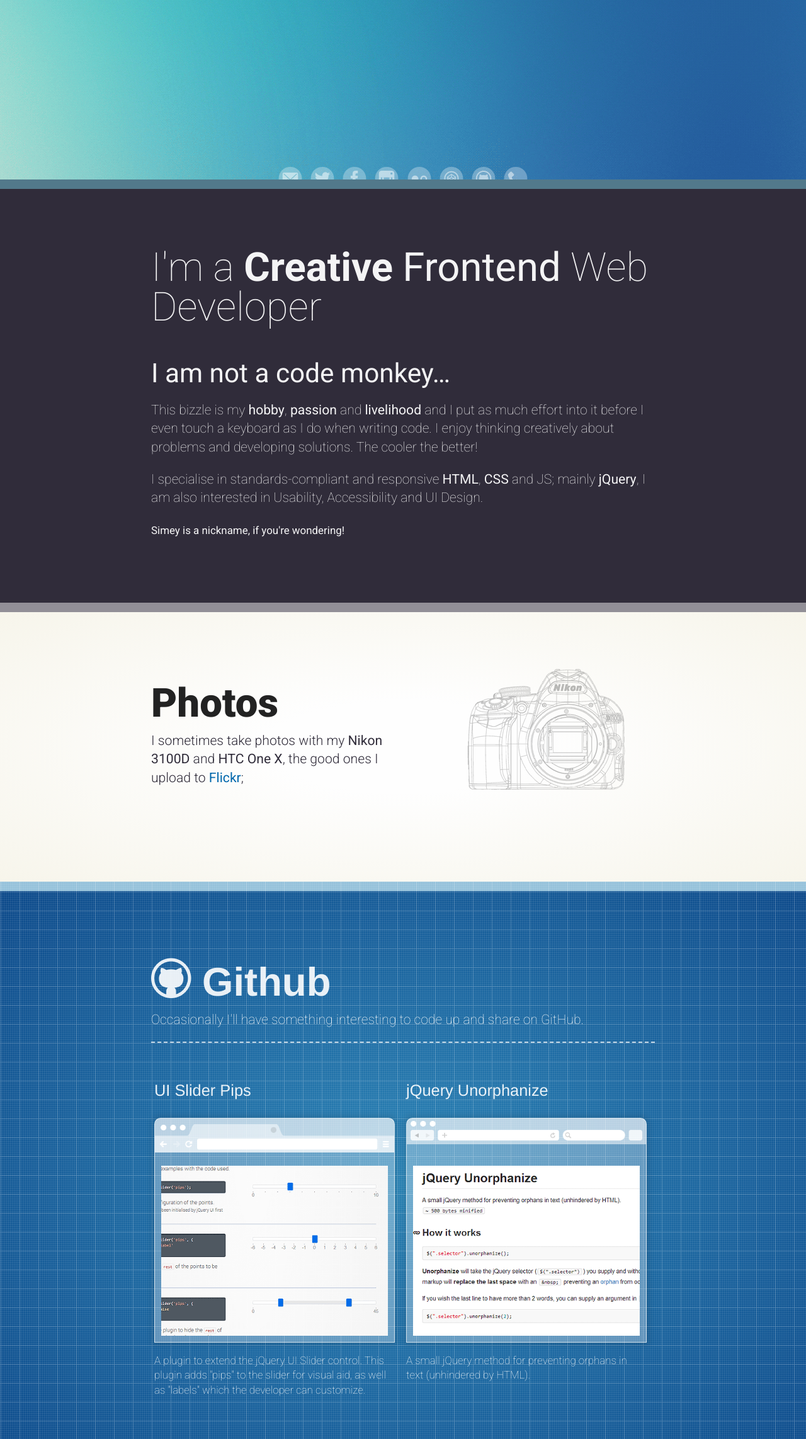
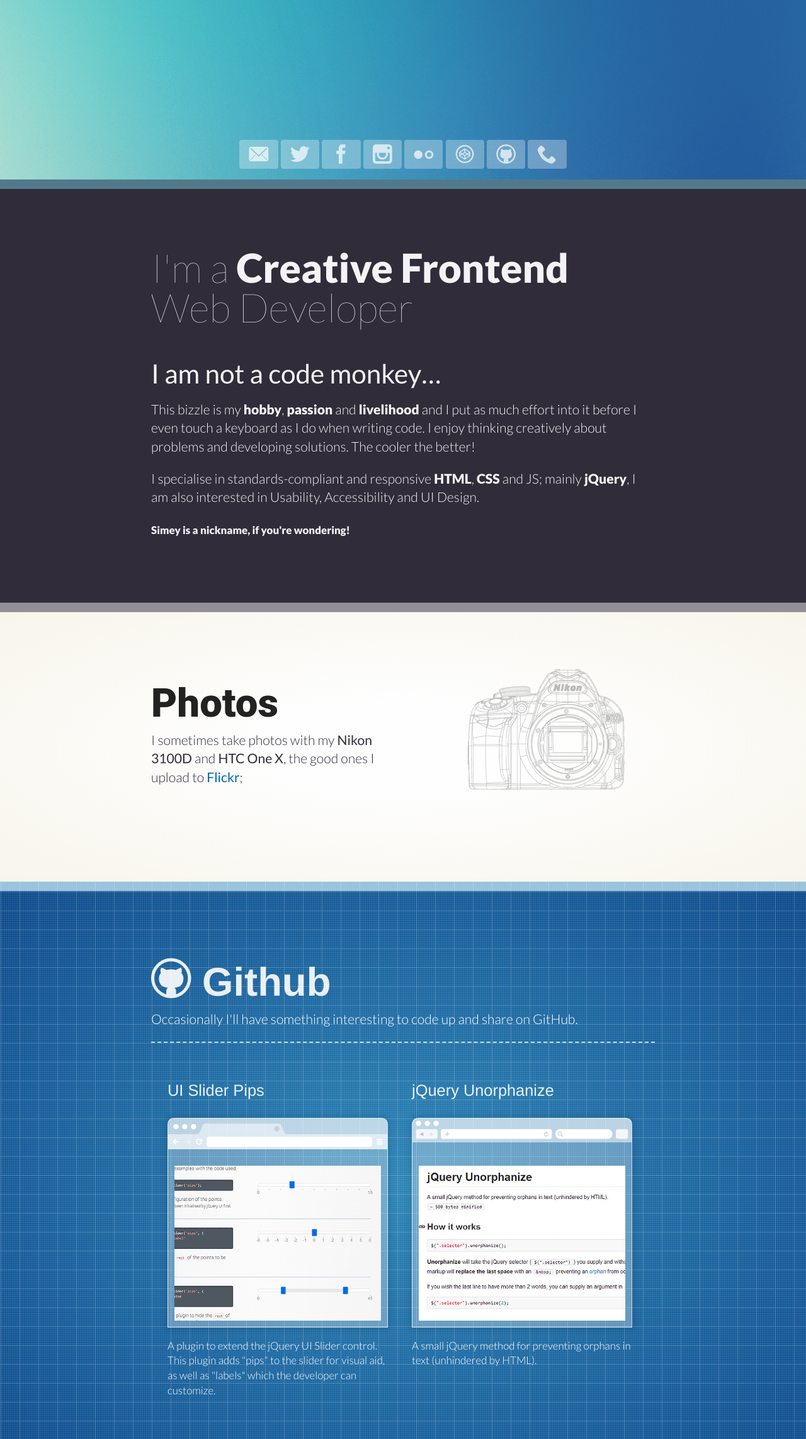
Before and after one commit to simeydotme/simey.me, a plain HTML site: page index.html in a window 1280 px wide. Shown: the part 515-2800 px from the top of the page at 63% size. Drawn offline with nearby package versions, Linux system fonts and the light colour scheme; a web font is replaced by a local one.

Commit message:
move to lato, fix camera, change social icons

```diff
--- a/css/simey-flickr-bar.css
+++ b/css/simey-flickr-bar.css
@@ -54,6 +54,7 @@
 	}
 
 	.cameras:hover .flickr-camera {
+
 		-webkit-animation:none;
 		-moz-animation:none;
 		-ms-animation:none;
@@ -61,6 +62,7 @@
 		animation:none;
 
 		opacity: 0;
+
 	}
 
 	.cameras:hover .flickr-camera-full {
@@ -122,8 +124,6 @@
 	@media screen and ( max-width: 1000px ) {
 
 		.flickr-camera {
-
-			top: 10px; right: -70px;
 
 			-webkit-animation: none;
 			-mox-animation: none;
--- a/css/simey.css
+++ b/css/simey.css
@@ -19,7 +19,7 @@
 		min-height: 1000px;
 		background: #eee;
 
-		font-family: 'Roboto', Helvetica, Arial;
+		font-family: 'Lato', Helvetica, Arial;
 		font-weight: 100;
 
 		overflow-x: hidden;
@@ -302,7 +302,7 @@
 
 	.contact li a {
 
-        color: rgba(255,255,255,0.5);
+        color: rgba(255,255,255,0.7);
         display: block;
         width: 100%;
         height: 100%;
@@ -314,32 +314,26 @@
 
 		display: inline-block;
         font-size: 1.45em;
-        width: 1.5em;
+        width: 2em;
         height: 1.5em;
-		border-radius: 100%;
+		border-radius: 4px;
         margin: 0;
         background: rgba(255,255,255,0.3);
 
-		-webkit-transform: translate(0,1.25em) scale(0.8);
-		-moz-transform: translate(0,1.25em) scale(0.8);
-		-ms-transform: translate(0,1.25em) scale(0.8);
-		-o-transform: translate(0,1.25em) scale(0.8);
-		transform: translate(0,1.25em) scale(0.8);
 	}
 
 	.contact:hover li {
 
 		margin: 0 .2em 0;
 
-		-webkit-transform: scale(1) translate(0,0);
-		-moz-transform: scale(1) translate(0,0);
-		-ms-transform: scale(1) translate(0,0);
-		-o-transform: scale(1) translate(0,0);
-		transform: scale(1) translate(0,0);
-
 	}
 
-	.contact li:hover { background: transparent; }
+	.contact li:hover {
+
+        background: transparent;
+
+    }
+
 	.contact li a:active,
 	.contact li a:focus,
 	.contact li:hover a { color: #302C3A; }
@@ -389,22 +383,28 @@
 
 
 	.simey-about {
+
 		margin: auto;
         padding: 40px 0 80px;
         width: auto;
+
 		background: #302C3A;
         color: white;
         color: rgba(255,255,255,0.95);
+        font-weight: 300;
 
 		border-width: 15px 0;
         border-style: solid;
 		border-color: #52798B white rgba(255, 255, 255,0.47);
+
 	}
+
+    .simey-about strong { font-weight: 800; }
 
 	.simey-about-inner 	{}
 
 	.simey-about h2,
-	.simey-about h3 	{ font-family: 'Roboto', Helvetica, Arial; }
+	.simey-about h3 	{ font-family: 'Lato', Helvetica, Arial; }
 
 	.simey-about h2		{ font-size: 3em; line-height: 1; }
 	.simey-about h3		{ font-size: 2em; font-weight: 400; line-height: 1;  }
@@ -424,6 +424,8 @@
 		background-color: #2883B6;
 		background-image: url('../img/grid.png');
 
+        font-weight: 300;
+
 		background-image: url('../img/grid.png'), -moz-radial-gradient(center, ellipse cover,  rgba(40,131,182,1) 0%, rgba(8,70,136,1) 100%); /* FF3.6+ */
 		background-image: url('../img/grid.png'), -webkit-gradient(radial, center center, 0px, center center, 100%, color-stop(0%,rgba(40,131,182,1)), color-stop(100%,rgba(8,70,136,1))); /* Chrome,Safari4+ */
 		background-image: url('../img/grid.png'), -webkit-radial-gradient(center, ellipse cover,  rgba(40,131,182,1) 0%,rgba(8,70,136,1) 100%); /* Chrome10+,Safari5.1+ */
@@ -438,30 +440,106 @@
 
 	}
 
-	.github-wrapper h2 { font-size: 3em; }
-	.github-wrapper hr { border-top: 2px dashed rgba(255,255,255,0.7); }
-	.github-wrapper a { color: rgba(255,255,255,0.9); }
+	.github-wrapper h2 {
 
-	.github-project { display: inline-block; width: 50%; position: relative; vertical-align: top; margin-left: -5px; }
-	.github-project-inner { padding: 10px; }
-	.github-project h3 { font-size: 1.2em; }
-	.github-project p { font-size: 0.8em; }
+        font-size: 3em;
+
+    }
+
+	.github-wrapper hr {
+
+        border-top: 2px dashed rgba(255,255,255,0.7);
+
+    }
+
+	.github-wrapper a {
+
+        color: rgba(255,255,255,0.9);
+
+    }
+
+	.github-project {
+
+        display: inline-block;
+        width: 46%;
+        position: relative;
+        vertical-align: top;
+        margin-left: 2%;
+
+    }
+
+	.github-project-inner {
+
+        padding: 10px;
+
+    }
+
+	.github-project h3 {
+
+        font-size: 1.2em;
+
+    }
+
+	.github-project p {
+
+        font-size: 0.8em;
+
+    }
 
 	.github-project .browser {
-		 width: 100%; position: relative;
-		 border: 1px solid rgba(255,255,255,0.7); background: rgba(255,255,255,0.3);
-		 border-radius: 13px 13px 0 0; box-shadow: 0 0 10px 4px rgba(0,0,0,0.1);
+
+		 width: 100%;
+         position: relative;
+		 border: 1px solid rgba(255,255,255,0.7);
+         background: rgba(255,255,255,0.3);
+		 border-radius: 13px 13px 0 0;
+         box-shadow: 0 0 10px 4px rgba(0,0,0,0.1);
+
 	}
+
 	.github-project .browser-bar {
-		background: url('../img/chrome.png') no-repeat 0 0; background-size: 100%;
-		display: block; min-height: 90px;
+
+		background: url('../img/chrome.png') no-repeat 0 0;
+        background-size: 100%;
+		display: block;
+        min-height: 90px;
+
 	}
-	.github-project .firefox .browser-bar { background: url('../img/firefox.png') no-repeat 0 0; background-size: 100%; }
-	.github-project .safari .browser-bar { background: url('../img/safari.png') no-repeat 0 0; background-size: 100%; }
-	.github-project .browser-page { padding: 10px; }
-	.github-project .browser-page img { width: 100%; }
 
-	.github-project .browser-link { position: absolute; width: 100%; height: 100%; top: 0; left: 0; text-indent: -9999em; }
+	.github-project .firefox .browser-bar {
+
+        background-image: url('../img/firefox.png');
+
+    }
+
+	.github-project .safari .browser-bar {
+
+        background-image: url('../img/safari.png');
+
+    }
+
+	.github-project .browser-page {
+
+        padding: 10px;
+
+    }
+
+	.github-project .browser-page img {
+
+        width: 100%;
+
+    }
+
+	.github-project .browser-link {
+
+        position: absolute;
+        width: 100%;
+        height: 100%;
+        top: 0;
+        left: 0;
+        text-indent: -9999em;
+
+    }
 
 
 
@@ -478,7 +556,7 @@
 	}
 
 	.simey-codepen h2,
-	.simey-codepen h3 	{ font-family: 'Roboto', Helvetica, Arial; }
+	.simey-codepen h3 	{ font-family: 'Lato', Helvetica, Arial; }
 
 	.simey-codepen h2	{ font-size: 3em; line-height: 1; }
 	.simey-codepen h3	{ font-size: 1.5em; font-weight: 400; line-height: 1; margin: 0; min-height: 2em; }
@@ -522,7 +600,7 @@
 	}
 
 	.simey-codepen .code-pen span.icon {
-    font-family: "Roboto", "Helvetica", "Arial", sans-serif;
+    font-family: "Lato", "Helvetica", "Arial", sans-serif;
 		position: relative;
 		display: inline-block;
 		width: 3em;
@@ -570,7 +648,7 @@
 	.secret-wrapper h2,
 	.secret-wrapper h3 {
 		font-size: 3em;
-		font-family: 'Roboto', Helvetica, Arial;
+		font-family: 'Lato', Helvetica, Arial;
 		font-weight: 900;
 	}
 
--- a/index.html
+++ b/index.html
@@ -12,7 +12,7 @@
 	    <meta name="description" content="Personal website for Simon Goellner, Creative Frontend Developer, showing off some work in html, css, javascript and jQuery.">
         <meta name="viewport" content="width=device-width">
 
-		<link rel="stylesheet" type="text/css" href="http://fonts.googleapis.com/css?family=Averia+Sans+Libre:300,700,300italic,700italic|Roboto:400,300,700,900,100,500">
+		<link rel="stylesheet" type="text/css" href="http://fonts.googleapis.com/css?family=Averia+Sans+Libre:300,700,300italic,700italic|Lato:100,100italic,300,300italic,400,400italic,700,700italic,900,900italic">
         <link rel="stylesheet" type="text/css" href="css/simey.css">
 
         <script src="js/vendor/modernizr-2.6.2.min.js"></script>
```
